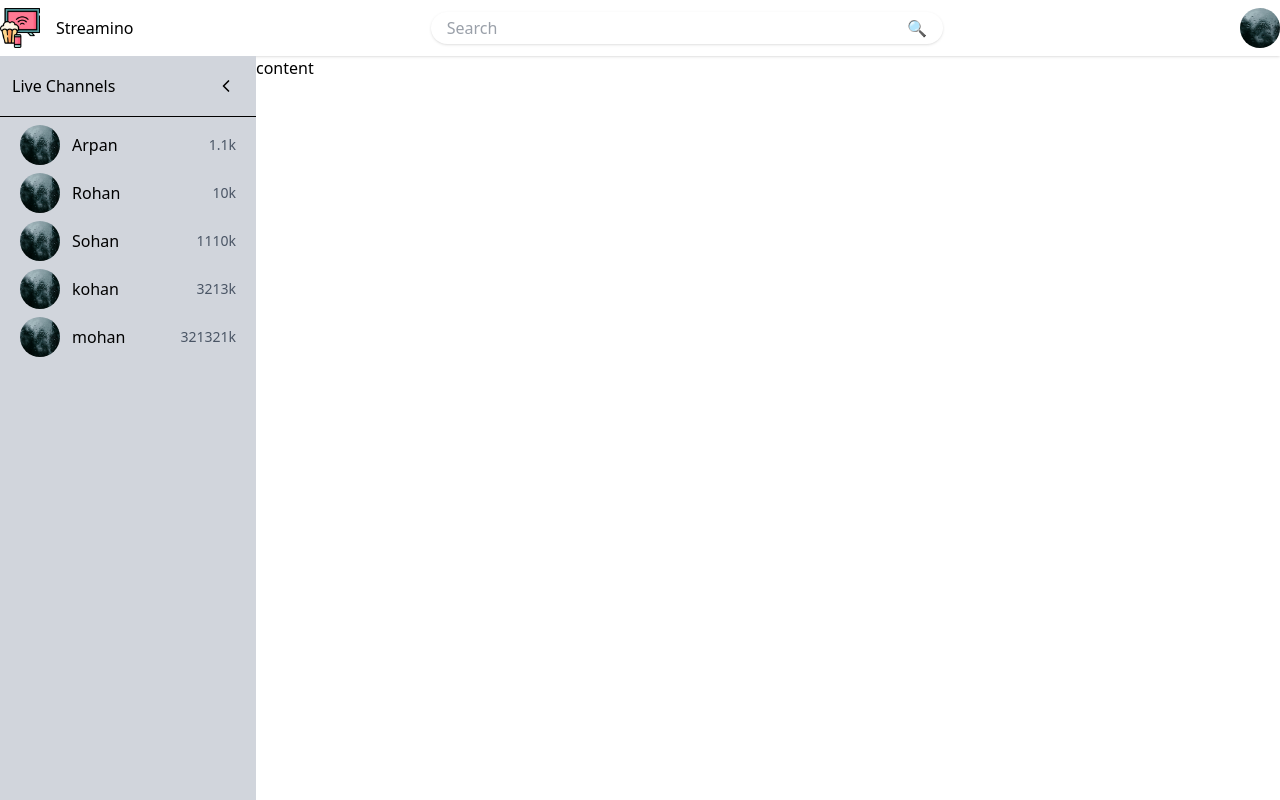
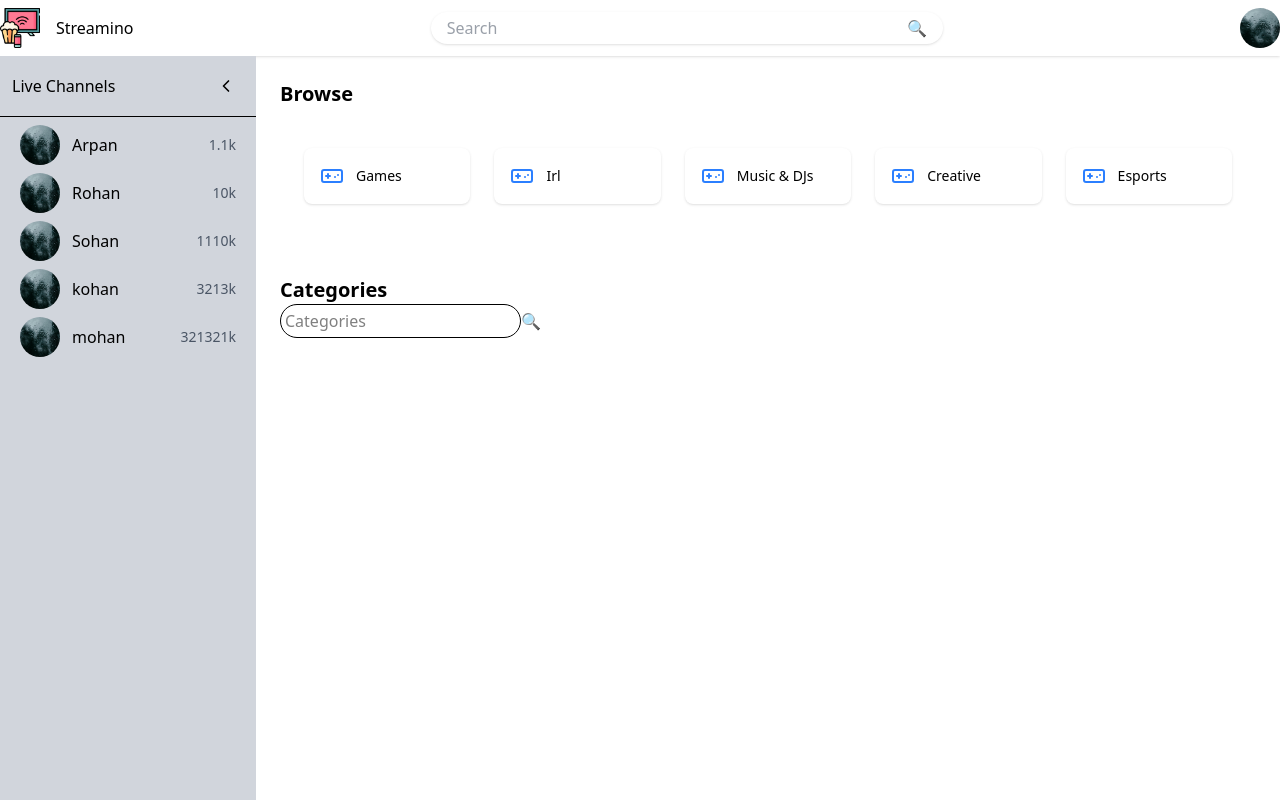
Before and after one commit to arpan-semwal/Streamino, a React (Vite) app in the folder Streamino-Frontend/: page /dashboard in a window 1280 px wide. Built offline with nearby package versions, Linux system fonts and the light colour scheme.

Commit message:
Components-Created

```diff
--- /dev/null
+++ b/Streamino-Frontend/src/components/Card/CardSection.tsx
@@ -0,0 +1,33 @@
+import Cards from "./Cards";
+
+const CardSection: React.FC = () => {
+  const categories = [
+    { id: 1, title: "Games", image: "../../../public/photo.jpg" },
+    { id: 2, title: "Irl", image: "../../../public/photo.jpg" },
+    { id: 2, title: "Music & DJs", image: "../../../public/photo.jpg" },
+    { id: 2, title: "Creative", image: "../../../public/photo.jpg" },
+    { id: 2, title: "Esports", image: "../../../public/photo.jpg" },
+  ];
+
+  return (
+    <div className="p-6 w-full">
+      <h2 className="text-xl font-bold mb-4">Browse</h2>
+
+      <div
+        className="grid
+                grid-cols-2
+                sm:grid-cols-3
+                md:grid-cols-3
+                lg:grid-cols-4
+                xl:grid-cols-5
+                gap-6 p-6"
+      >
+        {categories.map((cat) => (
+          <Cards key={cat.id} title={cat.title} onClick={() => {}} />
+        ))}
+      </div>
+    </div>
+  );
+};
+
+export default CardSection;
--- /dev/null
+++ b/Streamino-Frontend/src/components/Card/Cards.tsx
@@ -0,0 +1,24 @@
+// Cards.tsx
+import { Gamepad } from "lucide-react";
+
+interface CardProps {
+  title: string;
+  onClick: () => void;
+}
+
+const Card: React.FC<CardProps> = ({ title, onClick }) => {
+  return (
+    <button
+      onClick={onClick}
+      className="bg-white rounded-lg shadow hover:shadow-md transition
+                 transform hover:-translate-y-1 cursor-pointer
+                 flex flex-row items-center p-4 space-x-3
+                 w-full h-full"
+    >
+      <Gamepad size={24} className="text-blue-500" />
+      <span className="font-medium text-sm">{title}</span>
+    </button>
+  );
+};
+
+export default Card;
--- /dev/null
+++ b/Streamino-Frontend/src/components/Dashboard/CategoriesSearch.tsx
@@ -0,0 +1,22 @@
+const CategoriesSearch: React.FC = () => {
+  return(
+
+	<div className="flex items-center">
+		<div>
+			<input type="text" placeholder="Categories" className="border-1 rounded-full p-1 "/>
+			<button>
+				  🔍
+		 </button>
+		</div>
+
+	</div>
+  );
+
+
+
+
+
+
+};
+
+export default CategoriesSearch;
--- /dev/null
+++ b/Streamino-Frontend/src/components/Dashboard/CategoriesSearchAndRecommend.tsx
@@ -0,0 +1,11 @@
+import CategoriesSearch from "./CategoriesSearch";
+
+const CategoriesAndRecommend : React.FC = () => {
+	return(
+		<div>
+			<CategoriesSearch/>
+		</div>
+	);
+}
+
+export default CategoriesAndRecommend;
--- /dev/null
+++ b/Streamino-Frontend/src/components/Dashboard/DashboardCatLive.tsx
@@ -0,0 +1,25 @@
+import CategoriesAndRecommend from "./CategoriesSearchAndRecommend";
+
+const DashboardCatLive: React.FC = () => {
+	return(
+		<div className="p-6 w-full">
+
+
+			<div>
+				<h2 className="text-xl font-bold">Categories</h2>
+			</div>
+
+			<div>
+				<CategoriesAndRecommend/>
+			</div>
+
+		</div>
+
+
+
+
+	);
+}
+
+
+export default DashboardCatLive
--- /dev/null
+++ b/Streamino-Frontend/src/components/Dashboard/MainContentDashboard.tsx
@@ -0,0 +1,16 @@
+import CardSection from "../Card/CardSection";
+import DashboardCatLive from "./DashboardCatLive";
+
+const MainContentDashboard : React.FC = () => {
+	return(
+		<div>
+			<div className="flex flex-col w-full">
+				<CardSection/>
+				<DashboardCatLive/>
+			</div>
+		</div>
+	);
+
+}
+
+export default MainContentDashboard;
--- a/Streamino-Frontend/src/components/Sidebar.tsx
+++ b/Streamino-Frontend/src/components/Sidebar.tsx
@@ -1,5 +1,5 @@
 import { useState } from "react";
-import { ChevronLeft, ChevronRight, Menu } from "lucide-react";
+import { ChevronLeft, ChevronRight } from "lucide-react";
 
 const Sidebar: React.FC = () => {
   const users = [
--- a/Streamino-Frontend/src/pages/Dashboard.tsx
+++ b/Streamino-Frontend/src/pages/Dashboard.tsx
@@ -1,11 +1,12 @@
 import React from "react";
-import { useNavigate } from "react-router-dom";
+
 //import { LogOut, PlayCircle, Video } from "lucide-react"; // for icons
 import Navbar from "../components/Navbar";
 import Sidebar from "../components/Sidebar";
+import MainContentDashboard from "../components/Dashboard/MainContentDashboard";
 
 const Dashboard: React.FC = () => {
-  const navigate = useNavigate();
+
   //const user = JSON.parse(localStorage.getItem("user") || "{}");
 
   //const handleGoLive = () => {
@@ -32,7 +33,9 @@ const Dashboard: React.FC = () => {
           <Sidebar />
         </div>
 
-        <div className="flex-1">content</div>
+        <div className="flex-1">
+          <MainContentDashboard/>
+        </div>
       </div>
     </div>
   );
```
